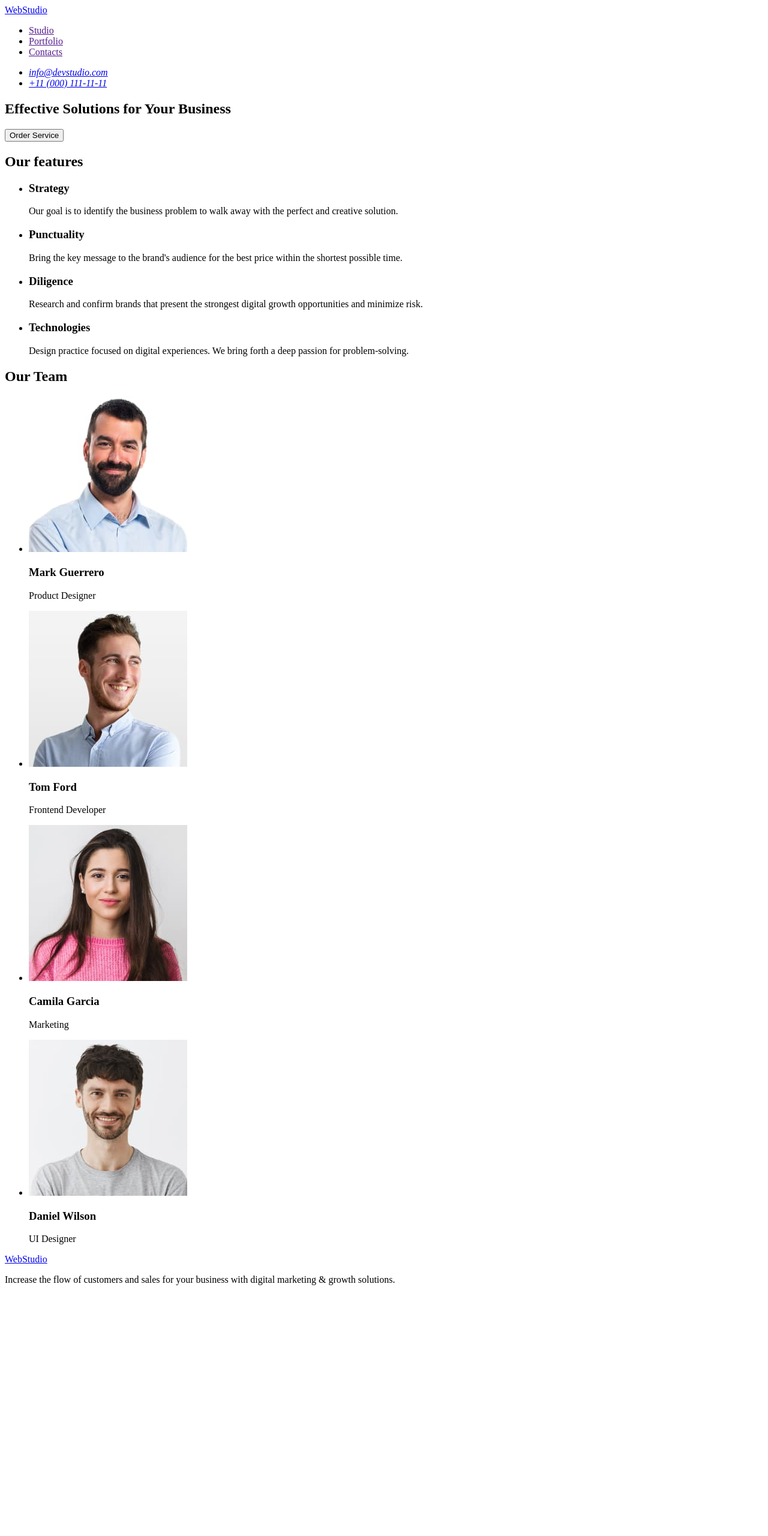
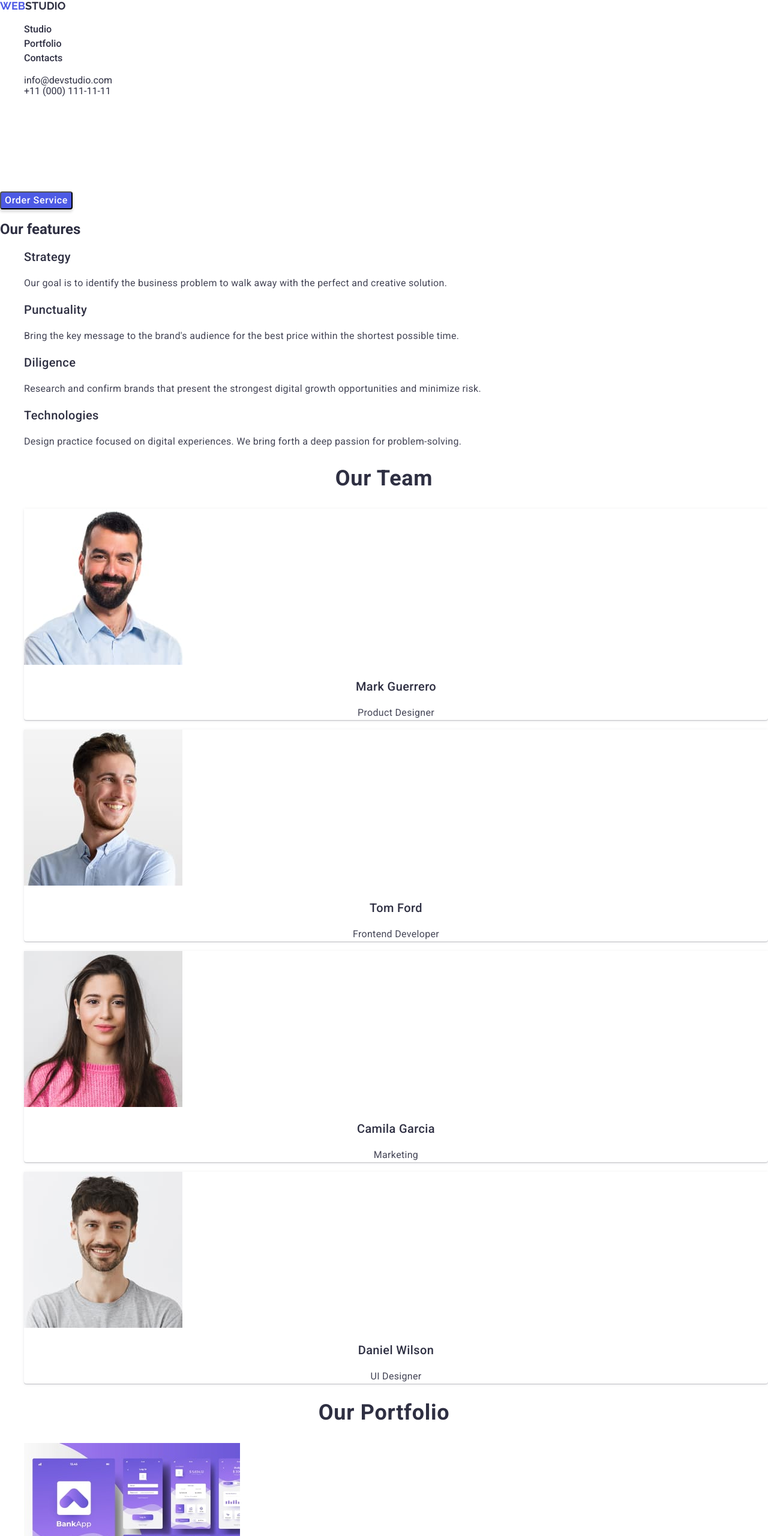
Before and after one commit to Alla10475/goit-markup-hw-02, a plain HTML site: page index.html in a window 1280 px wide. Shown: the top 2560 px of the page at 60% size. Before the commit the page ends 2158 px from the top, so only its background shows below. Drawn offline with nearby package versions, Linux system fonts and the light colour scheme.

Commit message:
add Portfolio to index.html and styles.css

```diff
--- /dev/null
+++ b/css/styles.css
@@ -0,0 +1,165 @@
+ul {
+    list-style-type: none;
+}
+
+a {
+    text-decoration: none;
+}
+
+body {
+    color: var(--navyblue, #2E2F42);
+    font-family: 'Roboto', sans-serif;
+    font-size: 16px;
+    font-weight: 400;
+}
+
+/* Header */
+.header-logo {
+    color: var(--iris, #4D5AE5);
+    font-family: 'Raleway', sans-serif;
+    font-size: 18px;
+    font-weight: 700;
+    text-transform: uppercase;
+}
+
+.header-logo .accent {
+    color: var(--navyblue, #2E2F42);
+}
+
+.header-link {
+    color: var(--navyblue, #2E2F42);
+    font-weight: 500;
+    line-height: 1.5;
+}
+
+.header-link:hover,
+.header-link:focus {
+    color: var(--ocean, #404BBF);
+    text-decoration: underline;
+}
+
+.contacts-link {
+    color: var(--navyblue, #2E2F42);
+    font-style: normal;
+    text-decoration: none;
+}
+
+.contacts-link:hover,
+.contacts-link:focus {
+    color: var(--ocean, #404BBF);
+}
+
+.hero-section {
+    color: var(--navyblue, #2E2F42);
+}
+
+.hero-title {
+    color: var(--white, #FFF);
+    text-align: center;
+    font-size: 56px;
+    font-weight: 700;
+    line-height: 1,07;
+    letter-spacing: 1.12px;
+}
+
+.hero-button {
+    color: var(--white, #FFF);
+    font-family: inherit;
+    font-size: 16px;
+    font-weight: 500;
+    line-height: 1.5;
+    letter-spacing: 0.64px;
+    border-radius: 4px;
+    background: var(--iris, #4D5AE5);
+    box-shadow: 0px 4px 4px 0px rgba(0, 0, 0, 0.15);
+    cursor: pointer;
+}
+
+.hero-button:hover,
+.hero-button:focus {
+    background: var(--ocean, #404BBF);
+    box-shadow: 0px 4px 4px 0px rgba(0, 0, 0, 0.15);
+}
+
+/* Our features */
+
+.features-title {
+    font-size: 20px;
+    font-weight: 500;
+    line-height: 1.2;
+    letter-spacing: 0.4px;
+}
+
+.features-text {
+    color: var(--slate, #434455);
+    line-height: 1.5;
+    letter-spacing: 0.32px;
+}
+
+/* Our Team */
+.section-title {
+    text-align: center;
+    font-size: 36px;
+    font-weight: 700;
+    line-height: 1.11;
+    letter-spacing: 0.72px;
+}
+
+.team-card {
+    border-radius: 0px 0px 4px 4px;
+    background: var(--white, #FFF);
+    box-shadow: 0px 2px 1px 0px rgba(46, 47, 66, 0.08), 0px 1px 1px 0px rgba(46, 47, 66, 0.16), 0px 1px 6px 0px rgba(46, 47, 66, 0.08);
+}
+
+.person-name {
+    text-align: center;
+    font-size: 20px;
+    font-weight: 500;
+    line-height: 1.2;
+    letter-spacing: 0.4px;
+}
+
+.person-job {
+    color: var(--slate, #434455);
+    text-align: center;
+    line-height: 1.5;
+    letter-spacing: 0.32px;
+}
+
+.project-title {
+    font-size: 20px;
+    font-weight: 500;
+    line-height: 1.2;
+    letter-spacing: 0.4px;
+}
+
+.project-text {
+    color: var(--slate, #434455);
+    line-height: 1.5;
+    letter-spacing: 0.32px;
+}
+
+footer {
+    background: var(--navyblue, #2E2F42);
+}
+
+.footer-logo {
+    color: var(--iris, #4D5AE5);
+    font-family: Raleway;
+    font-size: 18px;
+    font-style: normal;
+    font-weight: 700;
+    line-height: 1.17;
+    letter-spacing: 0.54px;
+    text-transform: uppercase;
+}
+
+.footer-logo .accent {
+    color: var(--cloud, #F4F4FD);
+}
+
+.footer-text {
+    color: var(--cloud, #F4F4FD);
+    line-height: 1.5;
+    letter-spacing: 0.32px;
+}
--- a/index.html
+++ b/index.html
@@ -3,29 +3,46 @@
   <head>
     <meta charset="UTF-8" />
     <meta name="viewport" content="width=device-width, initial-scale=1.0" />
+    <link
+      rel="stylesheet"
+      href="https://cdnjs.cloudflare.com/ajax/libs/modern-normalize/2.0.0/modern-normalize.min.css"
+    />
+    <link rel="preconnect" href="https://fonts.googleapis.com" />
+    <link rel="preconnect" href="https://fonts.gstatic.com" crossorigin />
+    <link
+      href="https://fonts.googleapis.com/css2?family=Raleway:wght@700&family=Roboto:wght@400;500;700&display=swap"
+      rel="stylesheet"
+    />
+    <link rel="stylesheet" href="./css/styles.css" />
     <title>Web Studio</title>
   </head>
   <body>
     <header>
       <nav>
-        <a href="./index.html">WebStudio</a>
+        <a class="header-logo" href="./index.html"
+          >Web<span class="accent">Studio</span></a
+        >
         <ul>
-          <li><a href="">Studio</a></li>
-          <li><a href="">Portfolio</a></li>
-          <li><a href="">Contacts</a></li>
+          <li><a class="header-link" href="">Studio</a></li>
+          <li><a class="header-link" href="">Portfolio</a></li>
+          <li><a class="header-link" href="">Contacts</a></li>
         </ul>
       </nav>
       <address>
         <ul>
-          <li><a href="mailto:info@devstudio.com">info@devstudio.com</a></li>
-          <li><a href="tel:+110001111111">+11 (000) 111-11-11</a></li>
+          <li>
+            <a class="contacts-link" href="mailto:info@devstudio.com">info@devstudio.com</a>
+          </li>
+          <li>
+            <a class="contacts-link" href="tel:+110001111111">+11 (000) 111-11-11</a>
+          </li>
         </ul>
       </address>
     </header>
     <main>
-      <section>
-        <h1>Effective Solutions for Your Business</h1>
-        <button type="button">Order Service</button>
+      <section class="hero-section">
+        <h1 class="hero-title">Effective Solutions for Your Business</h1>
+        <button class="hero-button" type="button">Order Service</button>
       </section>
 
       <!-- Our features -->
@@ -33,29 +50,29 @@
         <h2>Our features</h2>
         <ul>
           <li>
-            <h3>Strategy</h3>
-            <p>
+            <h3 class="features-title">Strategy</h3>
+            <p class="features-text">
               Our goal is to identify the business problem to walk away with the
               perfect and creative solution.
             </p>
           </li>
           <li>
-            <h3>Punctuality</h3>
-            <p>
+            <h3 class="features-title">Punctuality</h3>
+            <p class="features-text">
               Bring the key message to the brand's audience for the best price
               within the shortest possible time.
             </p>
           </li>
           <li>
-            <h3>Diligence</h3>
-            <p>
+            <h3 class="features-title">Diligence</h3>
+            <p class="features-text">
               Research and confirm brands that present the strongest digital
               growth opportunities and minimize risk.
             </p>
           </li>
           <li>
-            <h3>Technologies</h3>
-            <p>
+            <h3 class="features-title">Technologies</h3>
+            <p class="features-text">
               Design practice focused on digital experiences. We bring forth a
               deep passion for problem-solving.
             </p>
@@ -65,54 +82,111 @@
 
       <!-- Our Team -->
       <section>
-        <h2>Our Team</h2>
+        <h2 class="section-title">Our Team</h2>
         <ul>
-          <li>
+          <li class="team-card">
             <img
               src="./images/mark.jpg"
               alt="Mark Guerrero"
               width="264"
               height="260"
             />
-            <h3>Mark Guerrero</h3>
-            <p>Product Designer</p>
+            <h3 class="person-name">Mark Guerrero</h3>
+            <p class="person-job">Product Designer</p>
           </li>
-          <li>
+          <li class="team-card">
             <img
               src="./images/tom.jpg"
               alt="Tom Ford"
               width="264"
               height="260"
             />
-            <h3>Tom Ford</h3>
-            <p>Frontend Developer</p>
+            <h3 class="person-name">Tom Ford</h3>
+            <p class="person-job">Frontend Developer</p>
           </li>
-          <li>
+          <li class="team-card">
             <img
               src="./images/camila.jpg"
               alt="Camila Garcia"
               width="264"
               height="260"
             />
-            <h3>Camila Garcia</h3>
-            <p>Marketing</p>
+            <h3 class="person-name">Camila Garcia</h3>
+            <p class="person-job">Marketing</p>
           </li>
-          <li>
+          <li class="team-card">
             <img
               src="./images/daniel.jpg"
               alt="Daniel Wilson"
               width="264"
               height="260"
             />
-            <h3>Daniel Wilson</h3>
-            <p>UI Designer</p>
+            <h3 class="person-name">Daniel Wilson</h3>
+            <p class="person-job">UI Designer</p>
+          </li>
+        </ul>
+      </section>
+
+      <!-- Our Portfolio -->
+      <section>
+        <h2 class="section-title">Our Portfolio</h2>
+        <ul>
+          <li>
+            <img
+              src="./images/banking-app.jpg"
+              alt="Banking App"
+              width="360"
+              height="300"
+            />
+            <h3 class="project-title">Banking App</h3>
+            <p class="project-text">App</p>
+          </li>
+          <li>
+            <img
+              src="./images/cashless-payment.jpg"
+              alt="Cashless Payment"
+              width="360"
+              height="300"
+            />
+            <h3 class="project-title">Cashless Payment</h3>
+            <p class="project-text">Marketing</p>
+          </li>
+          <li>
+            <img
+              src="./images/meditation-app.jpg"
+              alt="Meditation App"
+              width="360"
+              height="300"
+            />
+            <h3>Meditation App</h3>
+            <p class="project-text">App</p>
+          </li>
+          <li>
+            <img src="./images/taxi-service.jpg" alt="Taxi Service" />
+            <h3 class="project-title">Taxi Service</h3>
+            <p class="project-text">Marketing</p>
+          </li>
+          <li>
+            <img
+              src="./images/screen-illustrations.jpg"
+              alt="Screen Illustrations"
+            />
+            <h3 class="project-title">Screen Illustrations</h3>
+            <p class="project-text">Design</p>
+          </li>
+          <li>
+            <img src="./images/online-courses.jpg" alt="Online Courses" />
+            <h3>Online Courses</h3>
+            <p class="project-text">Marketing</p>
           </li>
         </ul>
       </section>
     </main>
     <footer>
-      <a href="./index.html">WebStudio</a>
-      <p>
+      <a class="footer-logo" href="./index.html"
+        >Web<span class="accent">Studio</span></a
+      >
+      <p class="footer-text">
         Increase the flow of customers and sales for your business with digital
         marketing & growth solutions.
       </p>
```
Also changed, not shown: images/banking-app.jpg (added), images/cashless-payment.jpg (added), images/meditation-app.jpg (added), images/online-courses.jpg (added), images/screen-illustrations.jpg (added), images/taxi-service.jpg (added).
